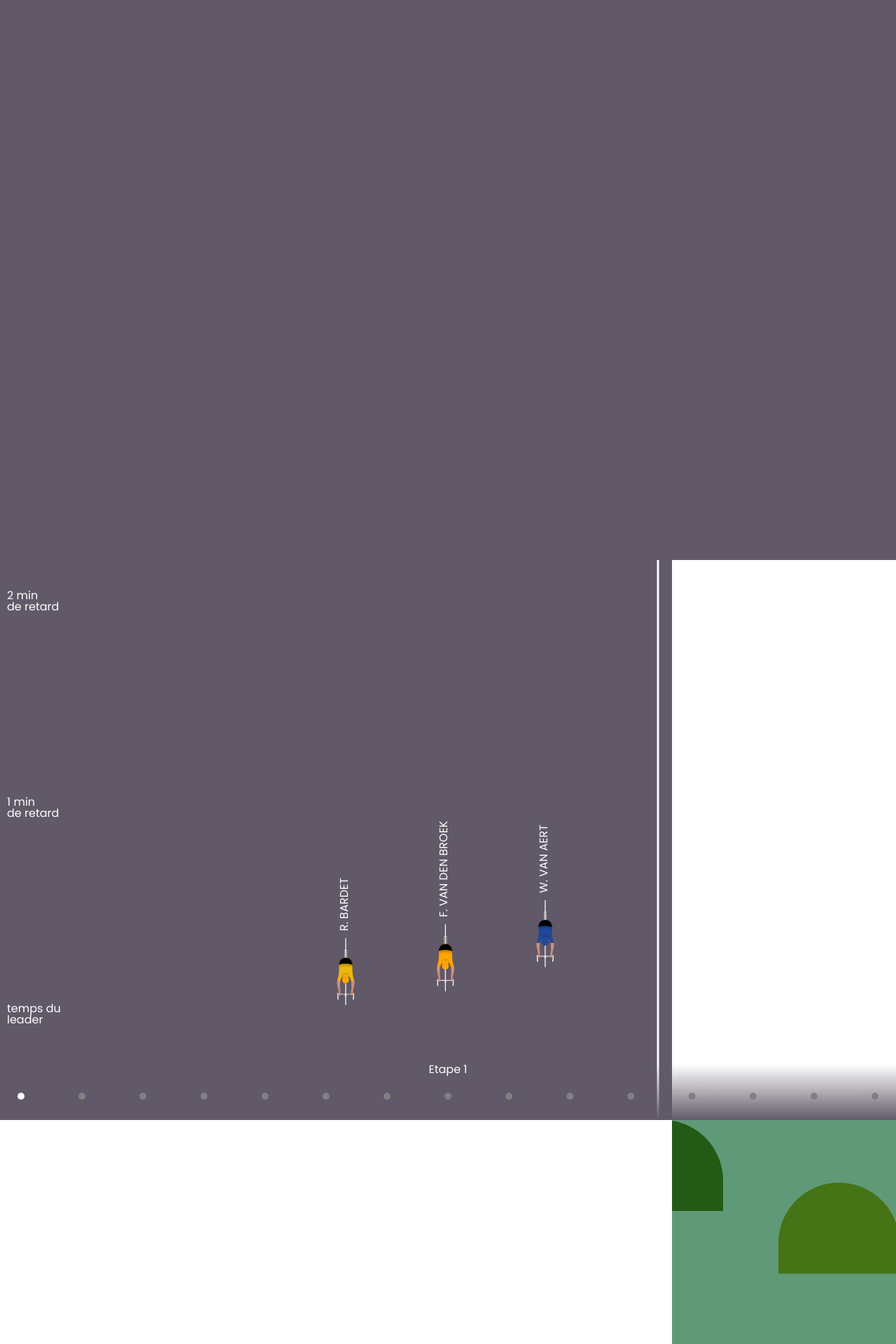
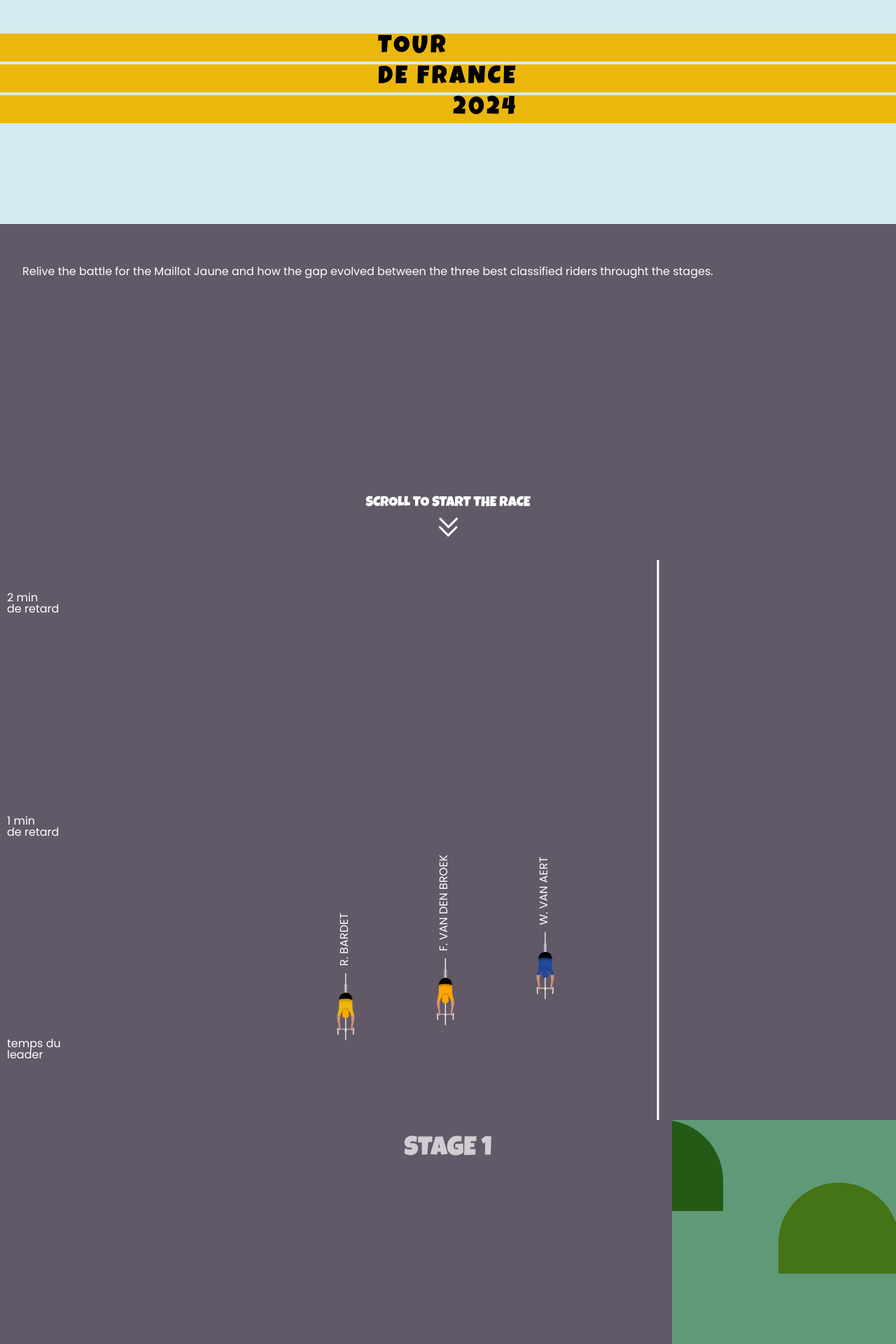
Before and after one commit to floreperche/tour-de-france-2024, a Svelte app: page / in a window 1280 px wide. Shown: the top 1920 px of the page at 70% size. Built offline with nearby package versions, Linux system fonts and the light colour scheme.

Commit message:
header + stage count

```diff
--- a/index.html
+++ b/index.html
@@ -11,6 +11,12 @@
       href="https://fonts.googleapis.com/css2?family=Poppins:ital,wght@0,100;0,200;0,300;0,400;0,500;0,600;0,700;0,800;0,900;1,100;1,200;1,300;1,400;1,500;1,600;1,700;1,800;1,900&display=swap"
       rel="stylesheet"
     />
+    <link rel="preconnect" href="https://fonts.googleapis.com" />
+    <link rel="preconnect" href="https://fonts.gstatic.com" crossorigin />
+    <link
+      href="https://fonts.googleapis.com/css2?family=Luckiest+Guy&display=swap"
+      rel="stylesheet"
+    />
   </head>
   <body>
     <div id="app"></div>
--- a/src/App.svelte
+++ b/src/App.svelte
@@ -3,7 +3,7 @@
   import Scrolly from "./helpers/Scrolly.svelte";
   import initialStageData from "./assets/stage_results.json";
   import riders from "./assets/riders.json";
-  import StepCount from "./components/StepCount.svelte";
+  import Header from "./components/Header.svelte";
   import YScale from "./components/YScale.svelte";
   import Flat from "./components/Flat.svelte";
   import Hilly from "./components/Hilly.svelte";
@@ -24,7 +24,7 @@
 
   $: yScale = scaleLinear()
     .domain([0, maxYScale])
-    .range([height - 150, 10]);
+    .range([height - 100, 10]);
 
   let currentStep;
 
@@ -54,19 +54,13 @@
 </script>
 
 <div class="container">
-  <div class="header"></div>
+  <Header />
+
   <section>
     <div class="chart-container">
       <div class="chart" bind:clientWidth={width} bind:clientHeight={height}>
         <YScale {currentStep} {maxYScale} {height} />
-        <svg
-          width="50vw"
-          height="100vh"
-          class="viz"
-          style="background-color : {currentStep + 1 === 9
-            ? '#E5E1D5'
-            : '#615968'}"
-        >
+        <svg width="50vw" height="100vh" class="viz">
           <line
             x1={width / 2 - 20}
             x2={width / 2 - 20}
@@ -80,25 +74,33 @@
           {/each}
         </svg>
       </div>
-      <StepCount {currentStep} stageCount={initialStageData} {width} />
+      <!-- <StepCount {currentStep} stageCount={initialStageData} {width} /> -->
     </div>
 
     <Scrolly bind:value={currentStep}>
       {#each initialStageData as stage, i}
         <div class="step step{i + 1}" class:active={currentStep === i}>
           {#if stage.type === "flat"}
-            <Flat {width} {height} curentStage={stage.id} {initialStageData} />
+            <Flat
+              {width}
+              {height}
+              curentStage={stage.id}
+              {currentStep}
+              {initialStageData}
+            />
           {:else if stage.type === "hilly"}
             <Hilly
               {width}
               {height}
               curentStage={stage.id}
+              {currentStep}
               {initialStageData}
             />{:else if stage.type === "mountain"}
             <Mountain
               {width}
               {height}
               curentStage={stage.id}
+              {currentStep}
               {initialStageData}
             />{/if}
         </div>
@@ -109,9 +111,7 @@
 </div>
 
 <style>
-  .header {
-    height: 100vh;
-    width: 100vw;
+  .container {
     background-color: #615968;
   }
 
@@ -134,10 +134,10 @@
   /* Scrollytelling CSS */
   .step {
     height: 150vh;
-    width: 25vw;
+    width: 100vw;
     display: flex;
     place-items: center;
-    justify-content: center;
+    justify-content: end;
     margin-left: auto;
     margin-right: 0;
   }
--- a/src/assets/riders.json
+++ b/src/assets/riders.json
@@ -5,14 +5,14 @@
     "team": "TVL",
     "color": "#22489B",
     "rank": 0.5,
-    "time": 90
+    "time": 100
   },
   {
     "id": 8,
     "name": "W. VAN AERT",
     "team": "TVL",
     "color": "#22489B",
-    "rank": 1,
+    "rank": 1.01,
     "time": 90
   },
   {
@@ -21,30 +21,30 @@
     "team": "UAE",
     "color": "white",
     "rank": 1.5,
-    "time": 90
+    "time": 100
   },
   {
     "id": 71,
     "name": "R. EVENEPOEL",
     "team": "SQS",
     "color": "blue",
-    "rank": 2,
-    "time": 90
+    "rank": 2.5,
+    "time": 100
   },
   {
     "id": 111,
     "name": "R. CARAPAZ",
     "team": "EFE",
     "color": "pink",
-    "rank": 2.5,
-    "time": 90
+    "rank": 3.5,
+    "time": 100
   },
   {
     "id": 181,
     "name": "R. BARDET",
     "team": "AAA",
     "color": "orange",
-    "rank": 3,
+    "rank": 2,
     "time": 90
   },
   {
@@ -52,7 +52,7 @@
     "name": "F. VAN DEN BROEK",
     "team": "AAA",
     "color": "orange",
-    "rank": 3.5,
+    "rank": 3,
     "time": 90
   }
 ]
--- a/src/components/Flat.svelte
+++ b/src/components/Flat.svelte
@@ -2,6 +2,7 @@
   export let width;
   export let height;
   export let curentStage;
+  export let currentStep;
   export let initialStageData;
   import { scaleLinear } from "d3";
   $: grassData = Array.from({ length: 50 }).map(() => {
@@ -33,11 +34,27 @@
   });
 </script>
 
-<div class="step-content" style="background: {background} ">
+<div class="step-content">
+  <div class="step-count">
     <svg>
+      <text
+        x={width / 4}
+        y={50}
+        fill="white"
+        text-anchor="middle"
+        font-size="38"
+        opacity="0.7">STAGE {curentStage}</text
+      >
+    </svg>
+  </div>
+  <div class="landscape" style="background: {background}">
+    {#if curentStage === currentStep + 1 || curentStage === currentStep || curentStage === currentStep + 2}<svg
+      >
         {#if grassData}
           {#each grassData as grass}<g
-          transform="translate({xGrassScale(grass.x)},{yGrassScale(grass.y)})"
+              transform="translate({xGrassScale(grass.x)},{yGrassScale(
+                grass.y
+              )})"
               ><path
                 fill-rule="evenodd"
                 clip-rule="evenodd"
@@ -46,13 +63,28 @@
               /></g
             >{/each}
         {/if}
-  </svg>
+      </svg>{/if}
+  </div>
 </div>
 
 <style>
   .step-content {
     width: 100%;
     height: 100%;
+    display: flex;
+    place-items: center;
+    justify-content: end;
+  }
+
+  .landscape {
+    width: 25%;
+    height: 100%;
+  }
+  .step-count {
+    width: 50%;
+    height: 100%;
+    font-family: "Luckiest Guy", cursive;
+    font-size: 38px;
   }
 
   svg {
--- /dev/null
+++ b/src/components/Header.svelte
@@ -0,0 +1,86 @@
+<div class="header">
+  <div class="title-container">
+    <div class="title">
+      <div><p>TOUR</p></div>
+      <div><p>DE FRANCE</p></div>
+      <div><p style="text-align: end">2024</p></div>
+    </div>
+  </div>
+  <div class="description">
+    Relive the battle for the Maillot Jaune and how the gap evolved between the
+    three best classified riders throught the stages.
+  </div>
+  <div class="scroll-indicator">
+    <p>SCROLL TO START THE RACE</p>
+    <div>
+      <svg width="27" height="29" viewBox="0 0 27 29"
+        ><path
+          fill-rule="evenodd"
+          clip-rule="evenodd"
+          d="M26.5521 3.17949C27.1458 2.59078 27.1499 1.63222 26.5612 1.03848C25.9725 0.444735 25.0139 0.440655 24.4202 1.02936L13.6695 11.6889L3.01005 0.938223C2.42134 0.344482 1.46278 0.340402 0.86904 0.929109C0.275299 1.51782 0.271219 2.47638 0.859926 3.07012L12.5854 14.8958L13.6513 15.9709L14.7264 14.9049L26.5521 3.17949ZM26.131 15.2844C26.7248 14.6957 26.7288 13.7371 26.1401 13.1434C25.5514 12.5496 24.5929 12.5455 23.9991 13.1343L13.2485 23.7937L2.589 13.0431C2.00029 12.4494 1.04173 12.4453 0.447989 13.034C-0.145752 13.6227 -0.149832 14.5813 0.438875 15.175L12.1643 27.0007L13.2303 28.0758L14.3053 27.0098L26.131 15.2844Z"
+          fill="#F5F5F5"
+        />
+      </svg>
+    </div>
+  </div>
+</div>
+
+<style>
+  .header {
+    height: 100vh;
+    width: 100vw;
+    background-color: #615968;
+    display: flex;
+    flex-direction: column;
+    justify-content: space-between;
+  }
+
+  .title-container {
+    width: 100vw;
+    height: 40vh;
+    background-color: #d5ebef;
+  }
+
+  .header .title {
+    padding-top: 6vh;
+    display: flex;
+    flex-direction: column;
+    gap: 4px;
+    margin: 0 auto;
+  }
+
+  .header .title div {
+    background-color: #ecb70c;
+  }
+
+  .header .title p {
+    background-color: #ecb70c;
+    width: 200px;
+    padding: 2px 6px;
+    margin: 0 auto;
+    font-family: "Luckiest Guy", cursive;
+    font-size: 36px;
+    letter-spacing: 3.5px;
+  }
+
+  .description {
+    height: 30vh;
+    padding: 2em;
+    color: white;
+  }
+
+  .scroll-indicator {
+    height: 15vh;
+    display: flex;
+    flex-direction: column;
+    justify-content: center;
+    align-items: center;
+    gap: 10px;
+  }
+
+  .scroll-indicator p {
+    font-family: "Luckiest Guy", cursive;
+    font-size: 20px;
+    color: white;
+  }
+</style>
--- a/src/components/Hilly.svelte
+++ b/src/components/Hilly.svelte
@@ -2,6 +2,7 @@
   export let width;
   export let height;
   export let curentStage;
+  export let currentStep;
   export let initialStageData;
   import { scaleLinear } from "d3";
 
@@ -42,7 +43,21 @@
   });
 </script>
 
-<div class="step-content" style="background: {background} ">
+<div class="step-content">
+  <div class="step-count">
+    <svg>
+      <text
+        x={width / 4}
+        y={50}
+        fill="white"
+        text-anchor="middle"
+        font-size="38"
+        opacity="0.7">STAGE {curentStage}</text
+      >
+    </svg>
+  </div>
+  <div class="landscape" style="background: {background}">
+    {#if curentStage === currentStep + 1 || curentStage === currentStep || curentStage === currentStep + 2}
       <svg>
         {#if hillData}
           {#each hillData as hill}<g
@@ -54,13 +69,28 @@
             </g>{/each}
         {/if}
       </svg>
+    {/if}
+  </div>
 </div>
 
 <style>
   .step-content {
     width: 100%;
     height: 100%;
-    background-color: #609978;
+    display: flex;
+    place-items: center;
+    justify-content: end;
+  }
+
+  .landscape {
+    width: 25%;
+    height: 100%;
+  }
+  .step-count {
+    width: 50%;
+    height: 100%;
+    font-family: "Luckiest Guy", cursive;
+    font-size: 38px;
   }
 
   svg {
--- a/src/components/Mountain.svelte
+++ b/src/components/Mountain.svelte
@@ -2,6 +2,7 @@
   export let width;
   export let height;
   export let curentStage;
+  export let currentStep;
   export let initialStageData;
   import { scaleLinear } from "d3";
 
@@ -42,7 +43,21 @@
   });
 </script>
 
-<div class="step-content" style="background: {background}">
+<div class="step-content">
+  <div class="step-count">
+    <svg>
+      <text
+        x={width / 4}
+        y={50}
+        fill="white"
+        text-anchor="middle"
+        font-size="38"
+        opacity="0.7">STAGE {curentStage}</text
+      >
+    </svg>
+  </div>
+  <div class="landscape" style="background: {background}">
+    {#if curentStage === currentStep + 1 || curentStage === currentStep || curentStage === currentStep + 2}
       <svg>
         {#if mountainData}
           {#each mountainData as mountain}<g
@@ -63,13 +78,27 @@
             </g>{/each}
         {/if}
       </svg>
+    {/if}
+  </div>
 </div>
 
 <style>
   .step-content {
     width: 100%;
     height: 100%;
-    background-color: #609978;
+    display: flex;
+    place-items: center;
+    justify-content: end;
+  }
+
+  .landscape {
+    width: 25%;
+    height: 100%;
+  }
+  .step-count {
+    width: 50%;
+    height: 100%;
+    font-family: "Luckiest Guy", cursive;
   }
 
   svg {
--- a/src/components/YScale.svelte
+++ b/src/components/YScale.svelte
@@ -8,7 +8,7 @@
 
   $: yScale = scaleLinear()
     .domain([0, $tYScale])
-    .range([height - 150, 10]);
+    .range([height - 100, 10]);
 
   const tYScale = tweened(undefined, {
     duration: 2000,
@@ -20,12 +20,7 @@
   $: yTicks = [0, 60, 120];
 </script>
 
-<svg
-  width="25vw"
-  height="100vh"
-  class="scale"
-  style="background-color : {currentStep + 1 === 9 ? '#E5E1D5' : '#615968'}"
->
+<svg width="25vw" height="100vh" class="scale">
   {#if currentStep >= 0}
     {#each yTicks as tick}
       {#if tick === 0}
```
Also changed, not shown: src/assets/visuals/arrow.svg (added), src/assets/visuals/title.png (added). Lines whose indentation alone changed are shown as unchanged.
